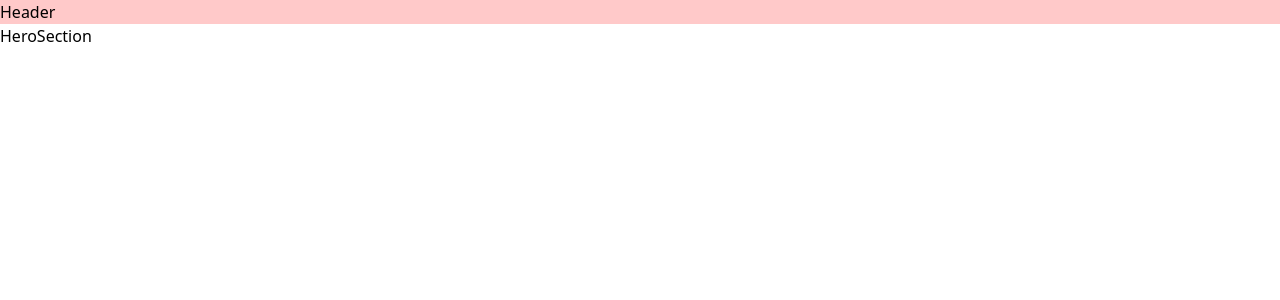
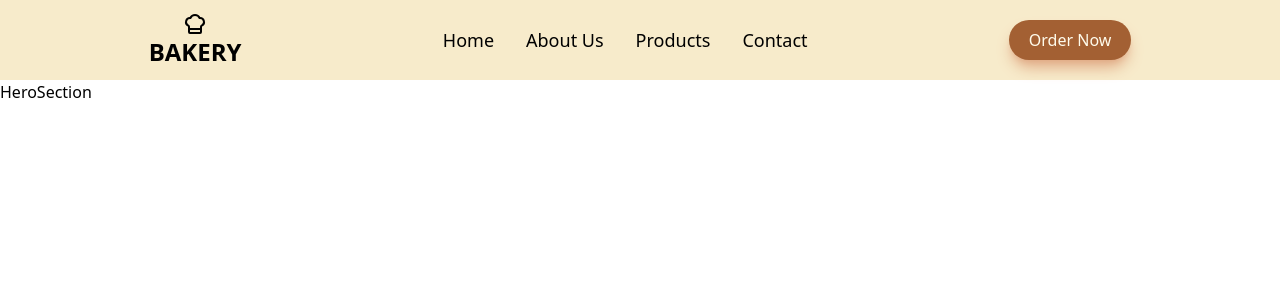
Before and after one commit to techieshruti/React_Project_Based_Learning, a React (Vite) app in the folder Project-03-Website_UI/: page / in a window 1280 px wide. Shown: the top 300 px of the page. Built offline with nearby package versions, Linux system fonts and the light colour scheme.

Commit message:
header done

```diff
--- a/Project-03-Website_UI/package.json
+++ b/Project-03-Website_UI/package.json
@@ -11,6 +11,7 @@
   },
   "dependencies": {
     "@tailwindcss/vite": "^4.1.16",
+    "lucide-react": "^0.548.0",
     "react": "^19.1.1",
     "react-dom": "^19.1.1",
     "tailwindcss": "^4.1.16"
--- a/Project-03-Website_UI/src/components/upper/Header.jsx
+++ b/Project-03-Website_UI/src/components/upper/Header.jsx
@@ -1,7 +1,20 @@
 import React from 'react'
+import { ChefHat } from 'lucide-react';
 
 export default function Header() {
   return (
-    <div className='bg-red-200'>Header</div>
+    <div className='bg-[#f7ebcb] flex justify-around items-center px-12 py-3 '>
+        <div className='flex flex-col items-center font-bold text-2xl cursor-pointer'>
+        <ChefHat />
+        <h2>BAKERY</h2>
+        </div>
+        <ul className='flex justify-around gap-x-8 font-medium text-lg cursor-pointer'>
+            <li>Home</li>
+            <li>About Us</li>
+            <li>Products</li>
+            <li>Contact</li>
+        </ul>
+        <button className='bg-[#a36033] px-5 py-2 rounded-3xl text-amber-50 font-medium cursor-pointer shadow-lg shadow-[#e0a984]'>Order Now</button>
+    </div>
   )
 }
```
Also changed, not shown: 1 other file (tests, documents, lock files or other folders).
